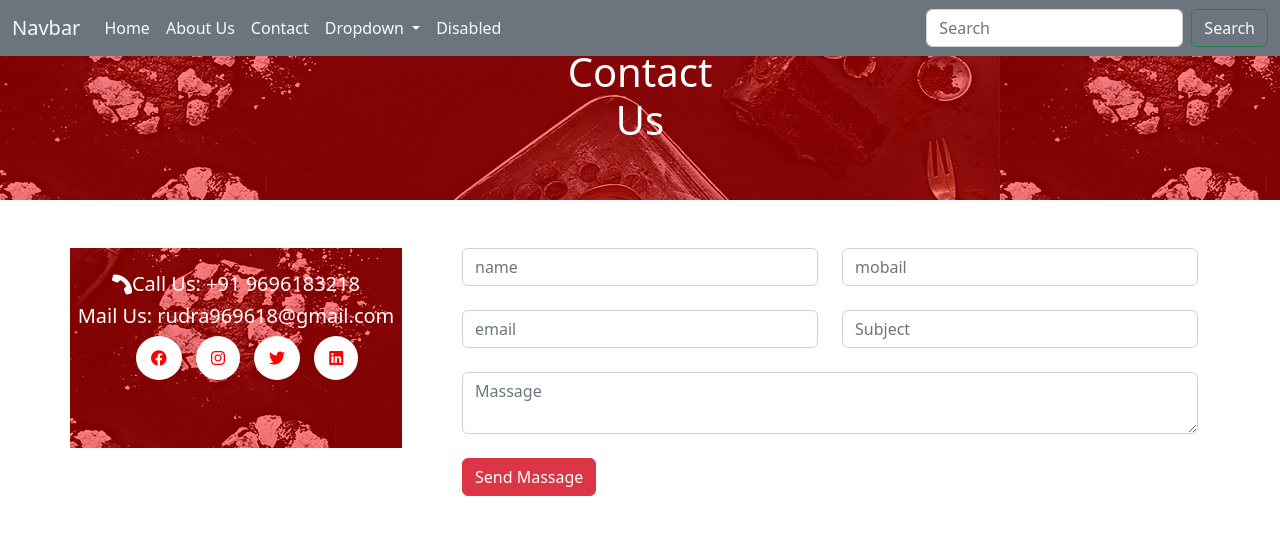
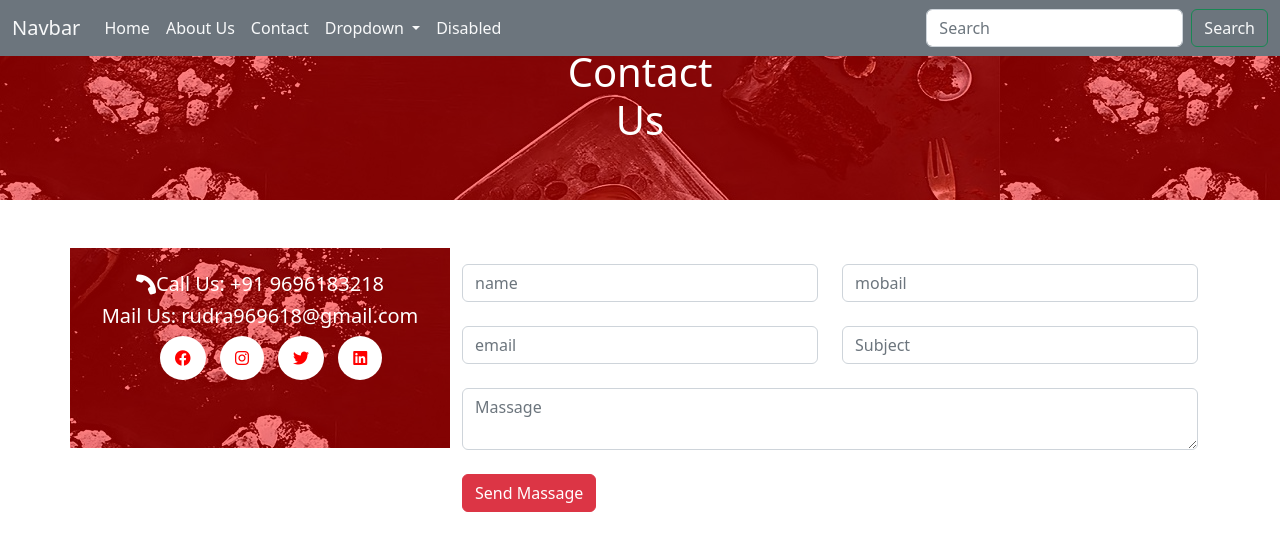
Before and after one commit to mksrsingh/mkwebpage, a plain HTML site: page contact.html in a window 1280 px wide. Shown: the top 542 px of the page. Drawn offline with Linux system fonts and the light colour scheme.

Commit message:
Update contact.html

```diff
--- a/contact.html
+++ b/contact.html
@@ -84,7 +84,7 @@
                   </div>
                 </div>
 
-                <div class="col-sm-8 ms-5">
+                <div class="col-sm-8 mt-3">
                     <form action="#">
                         <div class="row mb-4">
                             <div class="col sm 6">
```
